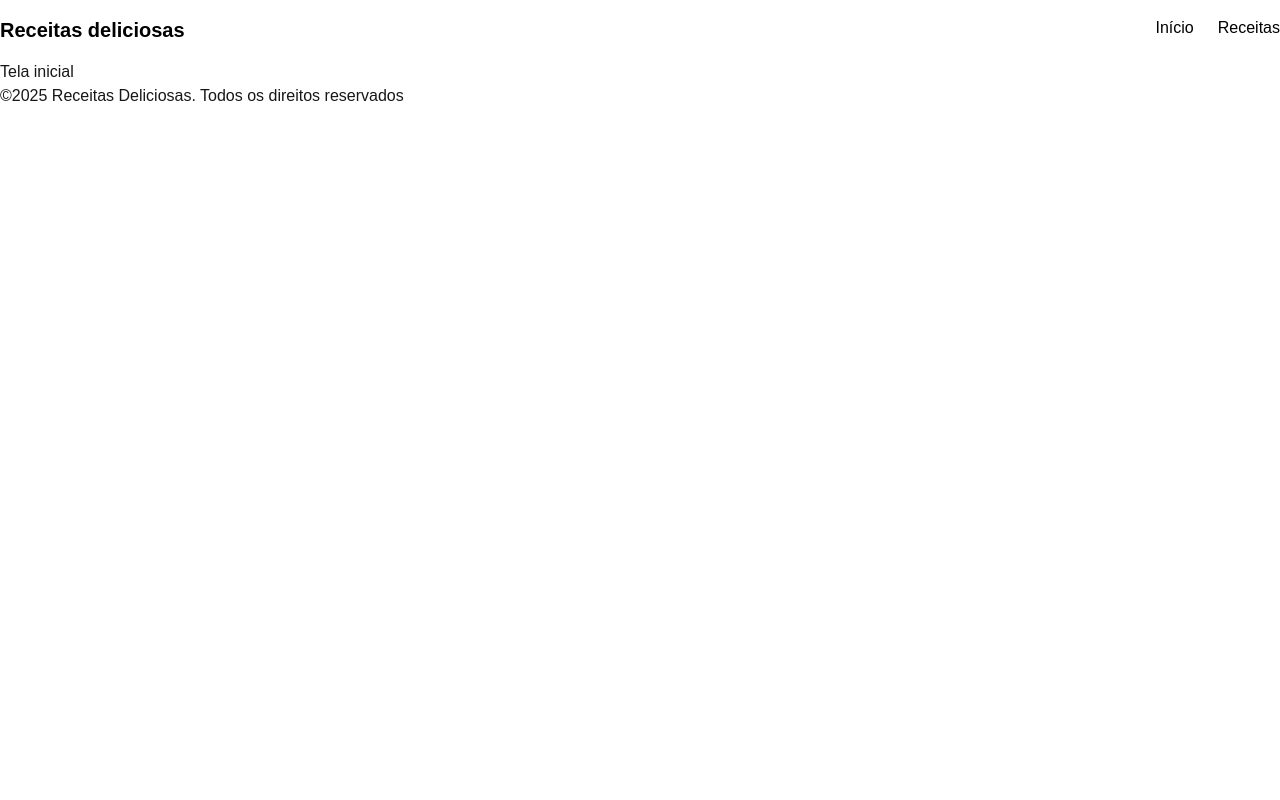
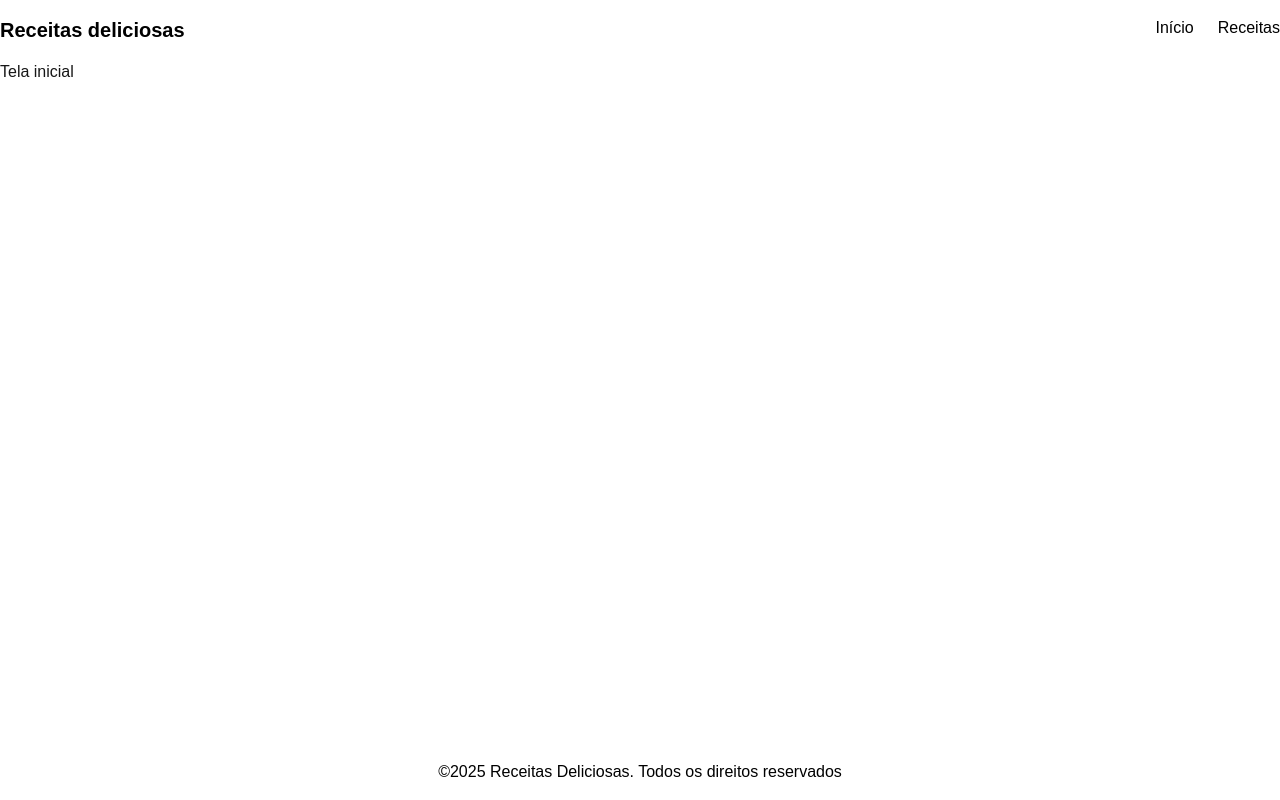
Before and after one commit to brenopz07/site-receitas_byron, a Next.js app in the folder receitas/: page / in a window 1280 px wide. Built offline with nearby package versions, Linux system fonts and the light colour scheme.

Commit message:
feat:adiciona footer estilizado

```diff
--- a/receitas/src/app/layout.tsx
+++ b/receitas/src/app/layout.tsx
@@ -22,7 +22,7 @@
   return (
     <html lang="pt-BR">
       <body
-        className={`${inter.variable}antialiased`}
+        className={`${inter.variable}antialiased min-h-screen flex flex-col`}
       >
         <Header/>
         {children}
--- a/receitas/src/app/page.tsx
+++ b/receitas/src/app/page.tsx
@@ -1,8 +1,8 @@
 
 export default function Home() {
   return (
-    <div>
+    <main className="flex-grow">
       <h1>Tela inicial</h1>
-    </div>
+    </main>
   );
 }
--- a/receitas/src/components/Footer/index.tsx
+++ b/receitas/src/components/Footer/index.tsx
@@ -1,7 +1,7 @@
 export default function Footer(){
     return(
-    <footer>
-        <div>
+    <footer className="bg-white py-4 text-black">
+        <div className="container mx-auto text-center">
             <p>©2025 Receitas Deliciosas. Todos os direitos reservados</p>
         </div>
     </footer>
```
